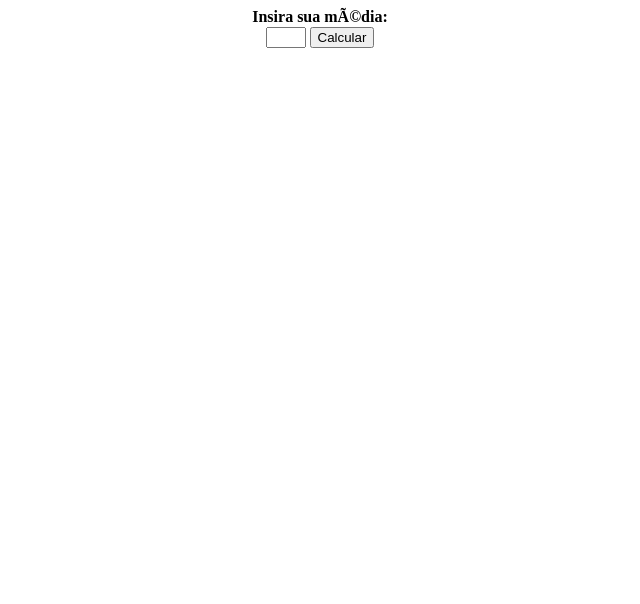
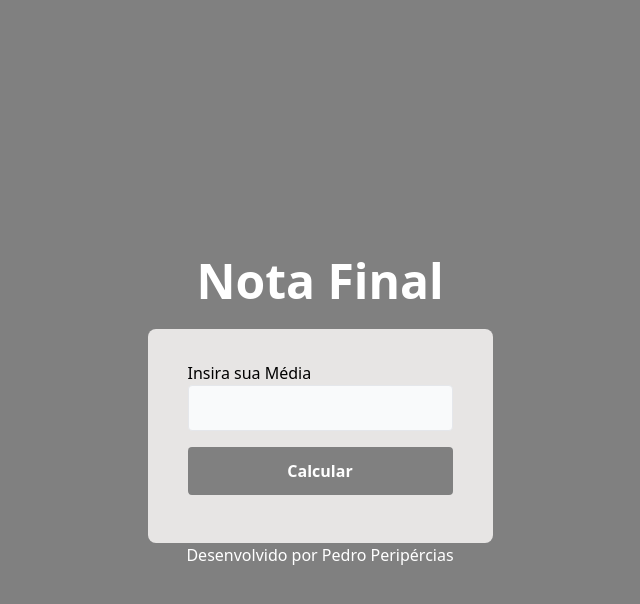
Before and after one commit to JoaoPedro07/notafinalifba, a plain HTML site: page index.html in a window 1280 px wide. Shown: the whole page, without its empty margins (320-960 px from the left). Drawn offline with nearby package versions, Linux system fonts and the light colour scheme.

Commit message:
Add files via upload

```diff
--- a/index.html
+++ b/index.html
@@ -1,18 +1,32 @@
-<html>
-    <head>
-        <meta charset="urf-8">
-        <link rel="stylesheet" href="estilo.css">
-        <script src="funcional.js"></script>
-    </head>
-    <body>
-        <main>
-            <h3>Insira sua média:</h3>
-            <section>
-                <input type="text" id="media">
-                <button id="calculo" onclick="calacularNotaNecessaria()">Calcular</button>
-                <h1 id="resultado"></h1>
-            </section>
+<!DOCTYPE html>
+<html lang="pt-br">
+<head>
+    <meta charset="UTF-8">
+    <meta name="viewport" content="width=device-width, initial-scale=1.0">
+    <link rel="stylesheet" href="https://cdnjs.cloudflare.com/ajax/libs/font-awesome/6.4.2/css/all.min.css" integrity="sha512-z3gLpd7yknf1YoNbCzqRKc4qyor8gaKU1qmn+CShxbuBusANI9QpRohGBreCFkKxLhei6S9CQXFEbbKuqLg0DA==" crossorigin="anonymous" referrerpolicy="no-referrer" />
+    <link rel="shortcut icon" href="src/ico/favicon.ico" type="image/x-icon">
+    <script src="https://cdn.tailwindcss.com"></script>
+    <script src="funcional.js"></script>
+    <title>Nota final</title>
+</head>
+<body class="bg-[grey] flex flex-col justify-center items-center min-h-screen mx-auto max-w-md">
 
-        </main>
-    </body>
+    <h1 class="text-5xl font-bold text-white m-6">Nota Final</h1>
+
+    <main class="bg-stone-200 mx-auto max-w-md py-8 px-10 rounded-lg">
+            <div class="mb-4">
+                <label for="user">Insira sua Média</label>
+                <input type="text" id="media" class="appearance-none block w-full px-4 py-3 leading-tight text-gray-700 bg-gray-50 focus:bg-white border border-gray-200 focus:border-gray-500 rounded focus:outline-none">
+            </div>
+            <div class="mb-4">
+                <button type="submit" class="inline-block w-full px-8 py-4 leading-none text-white bg-[grey] hover:bg-[#343434] font-semibold rounded"onclick="calacularNotaNecessaria()">Calcular</button>
+            </div>
+            <div class="mb-4">
+                <h2 id="resultado"></h2>
+            </div>
+    </main>
+    <footer class="text-white">
+        <p>Desenvolvido por Pedro Peripércias</p>
+    </footer>
+</body>
 </html>
```
